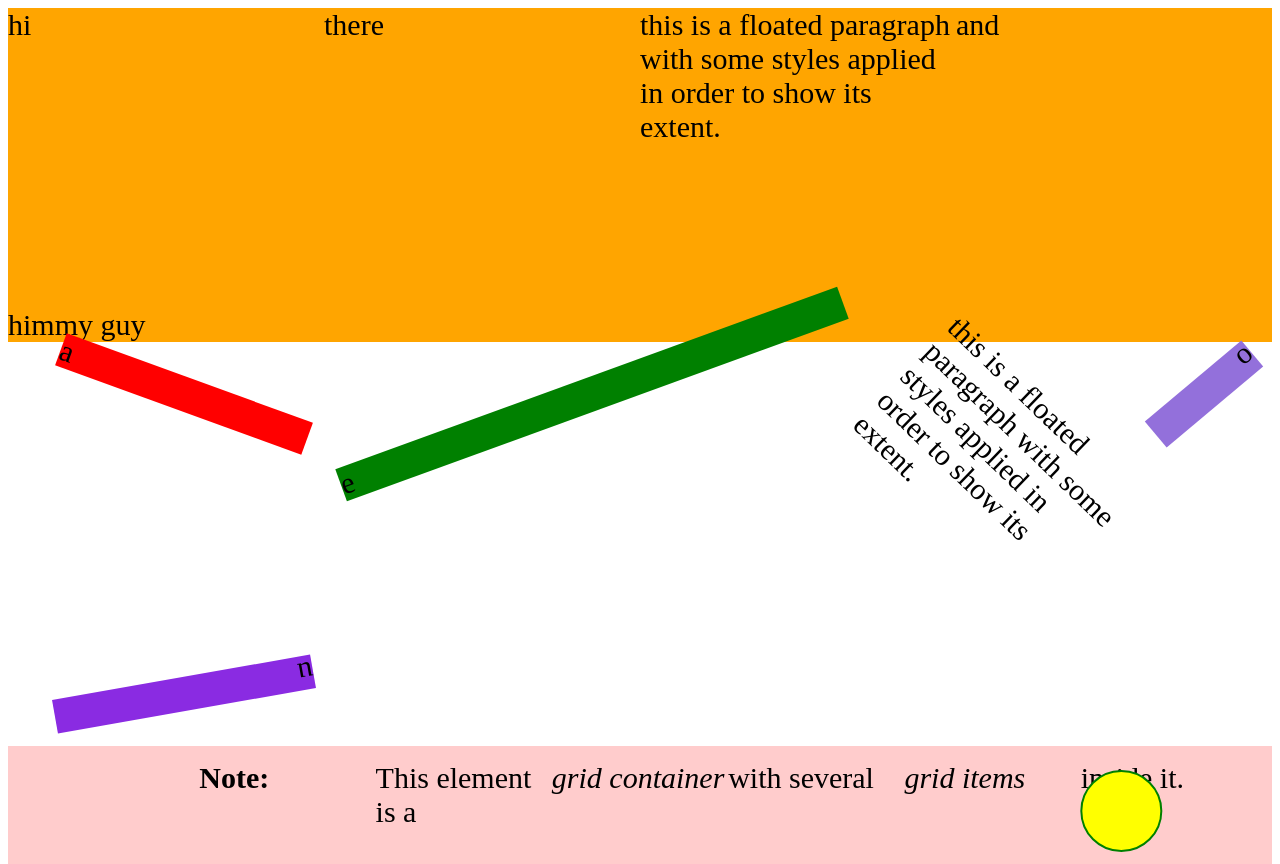
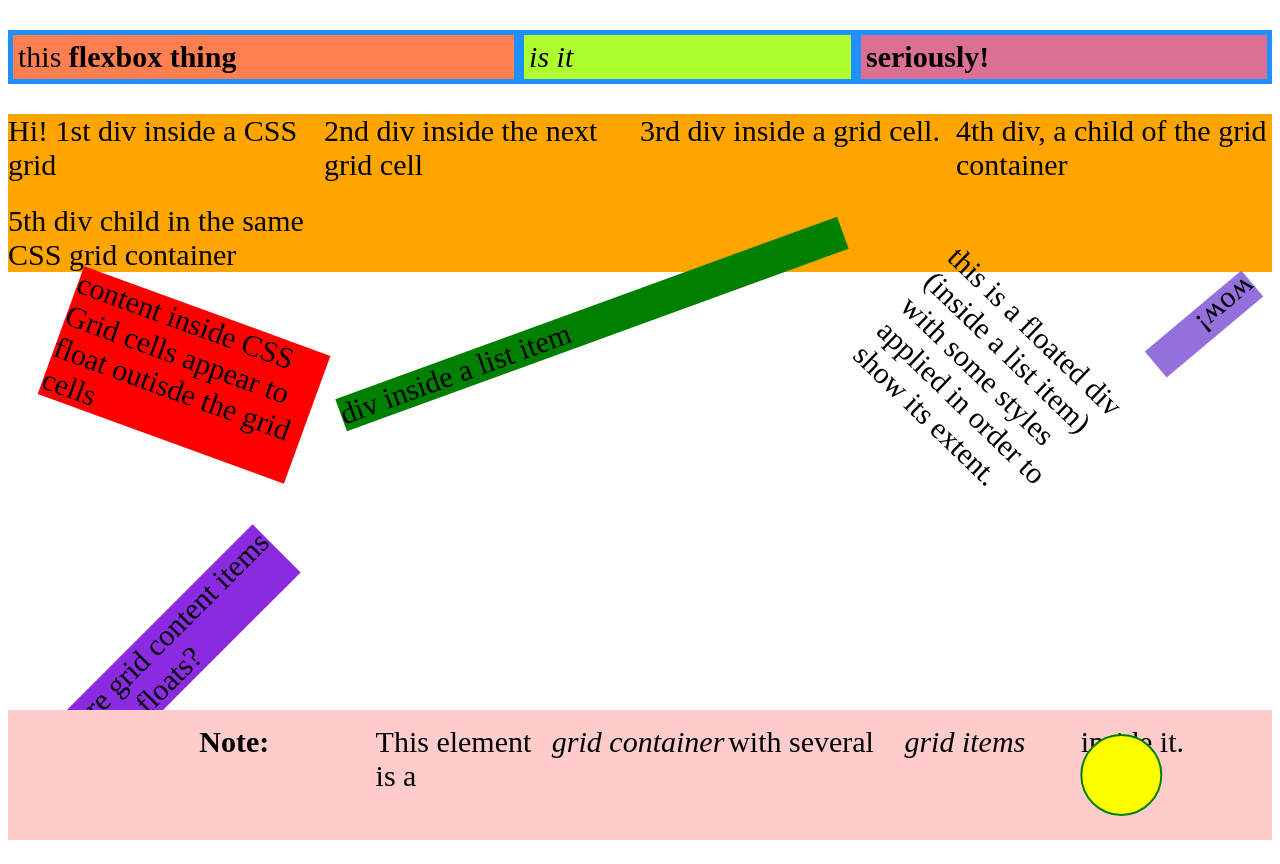
Before and after one commit to chongungit/webdev, a plain HTML site: page index.html in a window 1280 px wide. Shown: the top 864 px of the page. Drawn offline with nearby package versions, Linux system fonts and the light colour scheme.

Commit message:
GSAP timeline animation of grid content inside CSS Grid container.

```diff
--- a/index.html
+++ b/index.html
@@ -9,29 +9,36 @@
 </head>
 <body>
 
+<ul class="flex-bar">
+  <li>this <strong>flexbox thing </strong></li>
+  <li><em>is it</em></li>
+  <li><strong> seriously!</strong></li>
+</ul>
+
 <div class="container-01">
-  <div>hi</div>
-  <div>there</div>
-  <div>this is a floated paragraph with some styles applied in order to show its extent.</div>
-  <div>and</div>
-  <div>himmy guy</div>
+  <div>Hi! 1st div inside a CSS grid</div>
+  <div>2nd div inside the next grid cell</div>
+  <div>3rd div inside a grid cell.</div>
+  <div>4th div, a child of the grid container</div>
+  <div>5th div child in the same CSS grid container</div>
 </div>
 
 <ul class="container-02">
   <li>
-    <div class="grid grid-1">a</div>
+    <div class="grid grid-1">content inside CSS Grid cells appear to float outisde the grid cells</div>
   </li>
   <li>
-    <div class="grid grid-2">e</div>
+    <div class="grid grid-2">div inside a list item</div>
   </li>
   <li>
-    <div class="grid grid-3">this is a floated paragraph with some styles applied in order to show its extent.</div>
+    <div class="grid grid-3">this is a floated div (inside a list item) with some styles applied in order to show its
+    extent.</div>
   </li>
   <li>
-    <div class="grid grid-4">o</div>
+    <div class="grid grid-4">wow!</div>
   </li>
   <li>
-    <div class="grid grid-5">u</div>
+    <div class="grid grid-5">are grid content items like floats?</div>
   </li>
 </ul>
 
@@ -47,14 +54,8 @@
   <em> grid items </em> inside it.
 </p>
 
-<!--<ul id="grid-fixed">
-  <li><strong>this </strong></li>
-  <li><em>is it</em></li>
-  <li><strong> seriously!</strong></li>
-</ul>-->
+<div id="grid-fixed"
 
-<section id="grid-fixed"
-
-</section>
+</div>
 </body>
 </html>
--- a/scripts/script.js
+++ b/scripts/script.js
@@ -25,11 +25,12 @@ tL
     })
     .from('.grid-2', {
         opacity: 0,
-        stagger: 0.5
+        stagger: 0.5,
+        ease: 'power2.in'
     })
     .from('.grid-3', {
         x: '-100vw',
-        ease: 'power2.in'
+        ease: 'bounce'
     }, 1)
     .from('.grid-4', {
         x: '500%',
--- a/style.css
+++ b/style.css
@@ -5,7 +5,7 @@
 .container-01 {
     display: grid;
     grid-template-columns: 1fr 1fr 1fr 1fr;
-    grid-template-rows: 10rem;
+    grid-template-rows: 3rem;
     background-color: orange;
 }
 
@@ -19,8 +19,10 @@
 grid {
     margin: 5px;
 }
+
 .grid-1 {
     background-color: red;
+    background-blend-mode: screen;
     margin: 5px;
     transform: rotate(20deg);
     /*opacity: 60%;*/
@@ -42,7 +44,7 @@ grid {
 }
 .grid-5 {
     background-color: blueviolet;
-    transform: rotate(170deg);
+    transform: rotate(315deg);
     margin: 5px;
 }
 
@@ -57,6 +59,35 @@ grid {
 #grid-fixed {
     display: grid;
     grid-template-columns: [start col-a ]200px [col-b] 50% [col-c] 100px [stop end last];
-    grid-template-rows: [start masthead] 2em [content] 500px [footer] 2em [stop end];
+    grid-template-rows: [start masthead] 3em [content] 100% [footer] 2em [stop end];
     background-color: orange;
 }
+
+.flex-bar {
+    display: flex;
+    /*flex-flow: row wrap;*/
+    /*justify-content: flex-start;*/
+    background-color: DodgerBlue;
+    list-style-type: none;
+    padding-left: 0;
+}
+
+.flex-bar > li {
+    flex-grow: 2;
+    background-color: #f1f1f1;
+    margin: 5px;
+    padding: 5px;
+    font-size: 30px;
+}
+
+.flex-bar > li:nth-child(1) {
+    background-color: coral;
+}
+
+.flex-bar > li:nth-child(2) {
+    background-color: greenyellow;
+}
+
+.flex-bar > li:nth-child(3) {
+    background-color: palevioletred;
+}
```
Lines whose indentation alone changed are shown as unchanged.
